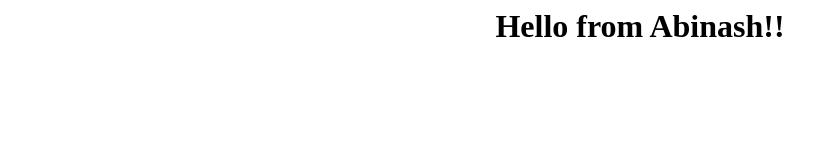
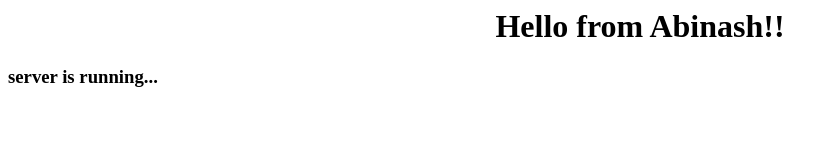
Before and after one commit to Abinash381/webapp, a plain HTML site: page index.html in a window 1280 px wide. Shown: the whole page, without its empty margins (0-837 px from the left). Drawn offline with Linux system fonts and the light colour scheme.

Commit message:
updated commit

```diff
--- a/index.html
+++ b/index.html
@@ -1 +1,2 @@
 <h1 style="text-align: center;">Hello from Abinash!!</h1>
+<h3> server is running...</h3>
```
